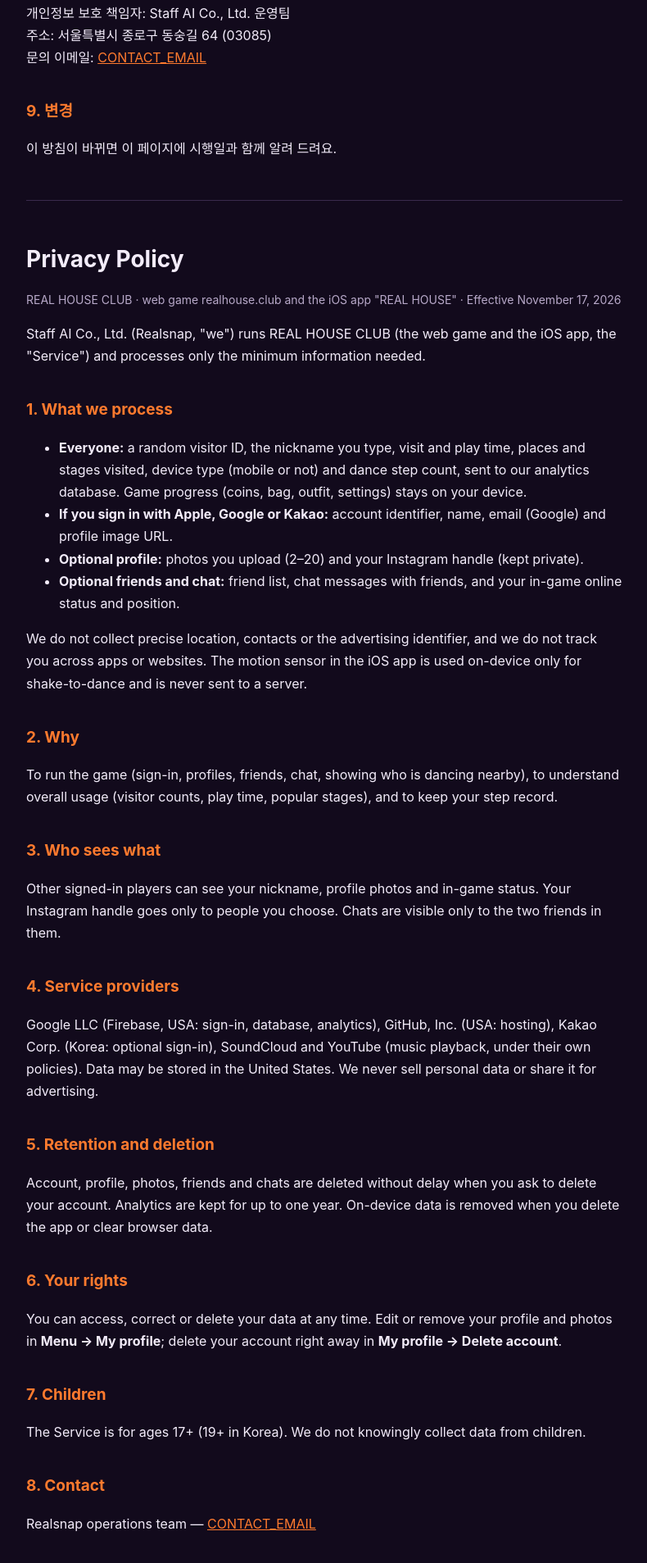
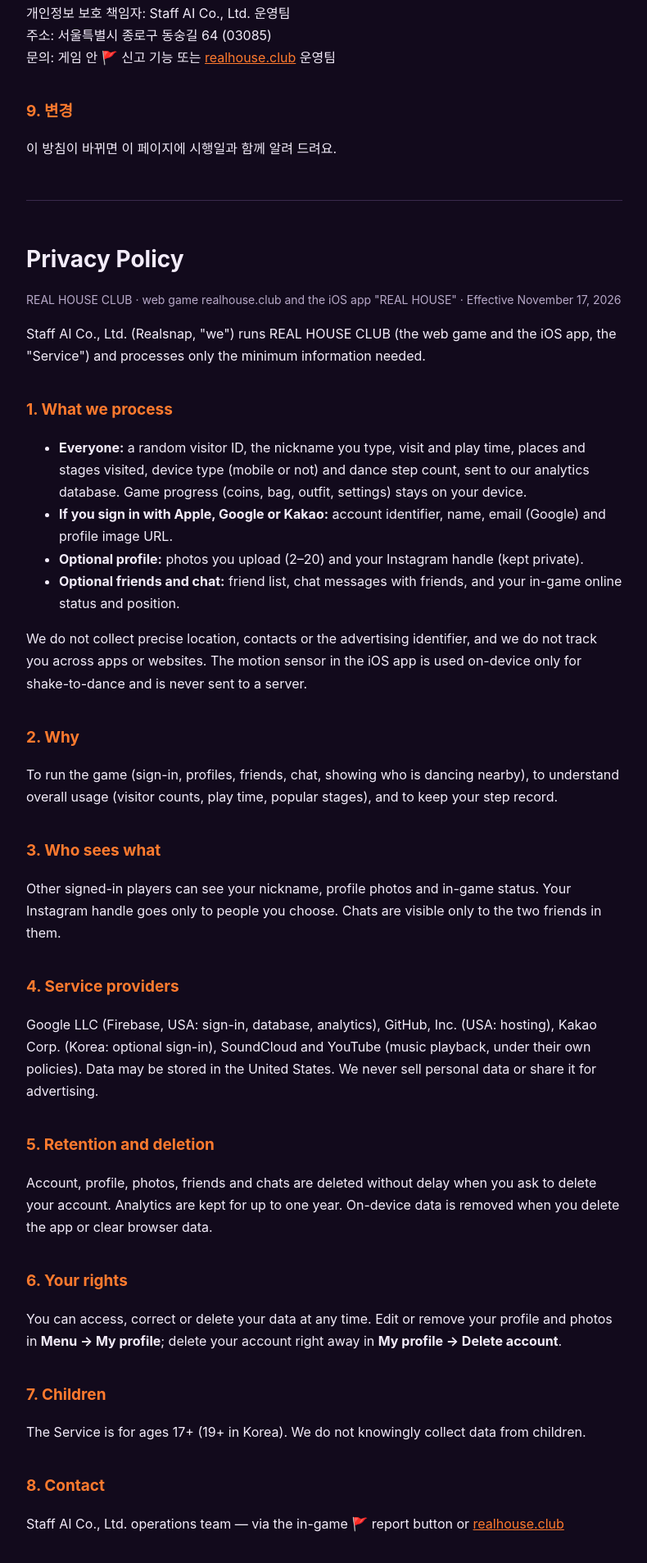
Before and after one commit to official470/playa-night, a plain HTML site: page privacy.html in a window 1280 px wide. Shown: the part 2114-4021 px from the top of the page at 82% size, without its empty margins (244-1034 px from the left). Drawn offline with Linux system fonts and the light colour scheme.

Commit message:
Privacy policy: replace the contact placeholder until a contact email is chosen
Co-Authored-By: Claude Opus 5.5 <noreply@anthropic.com>

```diff
--- a/privacy.html
+++ b/privacy.html
@@ -84,7 +84,7 @@ hr{border:0;border-top:1px solid var(--line);margin:48px 0}
 <p>서비스는 만 17세 이상(한국 만 19세 이상)을 대상으로 하며, 아동의 정보를 알면서 수집하지 않아요.</p>
 
 <h2>8. 문의</h2>
-<p>개인정보 보호 책임자: Staff AI Co., Ltd. 운영팀<br>주소: 서울특별시 종로구 동숭길 64 (03085)<br>문의 이메일: <a href="mailto:CONTACT_EMAIL">CONTACT_EMAIL</a></p>
+<p>개인정보 보호 책임자: Staff AI Co., Ltd. 운영팀<br>주소: 서울특별시 종로구 동숭길 64 (03085)<br>문의: 게임 안 🚩 신고 기능 또는 <a href="https://realhouse.club">realhouse.club</a> 운영팀</p>
 
 <h2>9. 변경</h2>
 <p>이 방침이 바뀌면 이 페이지에 시행일과 함께 알려 드려요.</p>
@@ -117,7 +117,7 @@ hr{border:0;border-top:1px solid var(--line);margin:48px 0}
 <h2>7. Children</h2>
 <p>The Service is for ages 17+ (19+ in Korea). We do not knowingly collect data from children.</p>
 <h2>8. Contact</h2>
-<p>Realsnap operations team — <a href="mailto:CONTACT_EMAIL">CONTACT_EMAIL</a></p>
+<p>Staff AI Co., Ltd. operations team — via the in-game 🚩 report button or <a href="https://realhouse.club">realhouse.club</a></p>
 </section>
 </main>
 </body>
```
